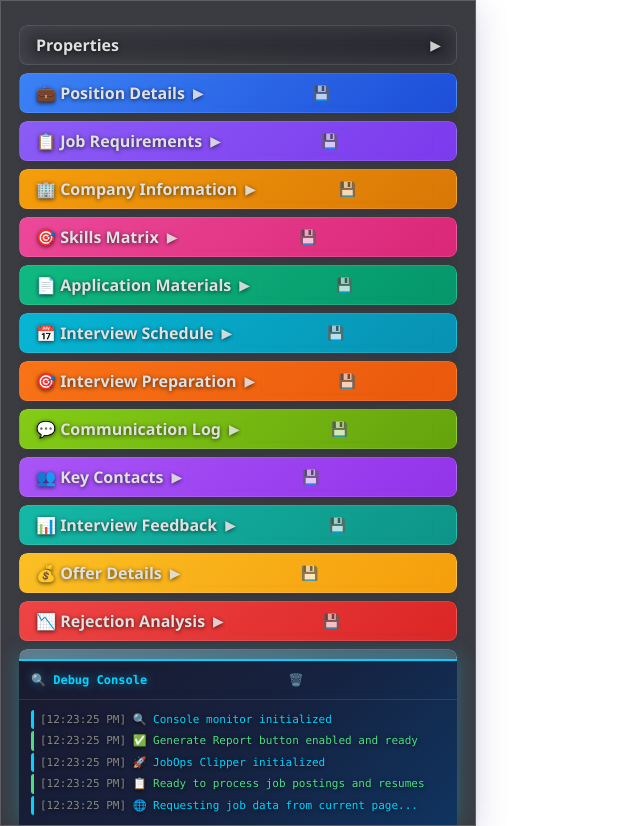
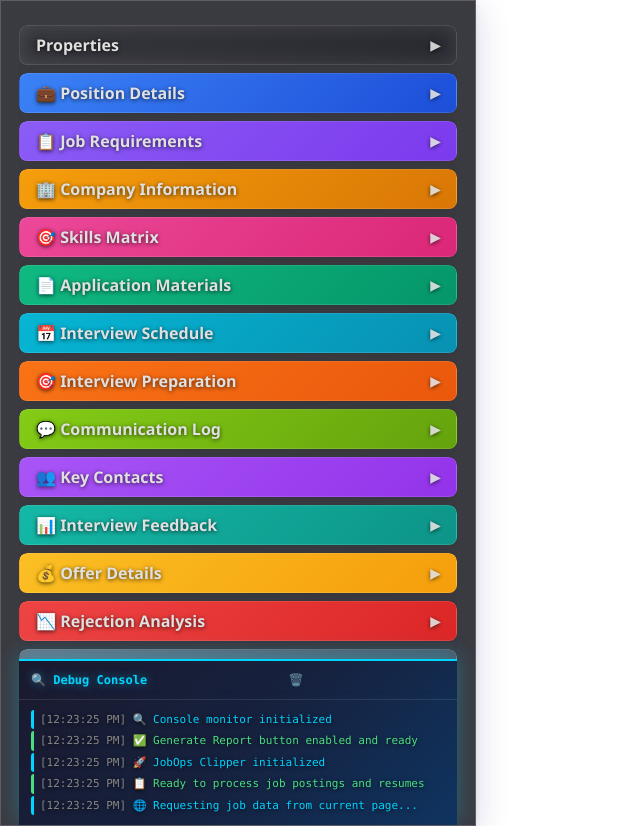
Before and after one commit to codesapienbe/jobops, a website with bundled scripts: page src/jobops_clipper/src/popup.html in a window 1280 px wide. Shown: the whole page, without its empty margins (0-640 px from the left). Built offline with nearby package versions, Linux system fonts and the light colour scheme; some packages are replaced by stand-ins of ours; no server answers.

Commit message:
Refactor popup UI and improve content validation feedback
- Updated CSS styles in popup.css to enhance layout, including adjustments to margin properties for toggle icons and save buttons.
- Removed deprecated section handling in popup.js, streamlining the setup for save buttons and improving user interaction.
- Enhanced logging and user feedback mechanisms by removing unnecessary notifications related to content validation, focusing on console logs for clarity.
- Updated build logs to reflect recent successful builds and maintain accurate output tracking.

```diff
--- a/src/jobops_clipper/src/popup.css
+++ b/src/jobops_clipper/src/popup.css
@@ -769,14 +769,17 @@ button:hover {
 }
 
 .toggle-icon {
-  margin-left: 8px;
+  margin-left: auto;
   font-size: 0.8em;
   transition: transform 0.3s ease;
   opacity: 0.9;
+  flex-shrink: 0;
 }
 
 .section-save-btn {
-  margin-left: 4px;
+  margin-left: auto;
+  margin-right: 8px;
+  flex-shrink: 0;
 }
 
 /* Remove the old specific header background colors since we're using the job-section style */
@@ -1210,6 +1213,7 @@ button:hover {
   transition: opacity 0.2s;
   padding: 4px;
   border-radius: 4px;
+  flex-shrink: 0;
 }
 
 .section-save-btn:hover {
--- a/src/jobops_clipper/src/popup.ts
+++ b/src/jobops_clipper/src/popup.ts
@@ -141,7 +141,6 @@ document.addEventListener("DOMContentLoaded", async () => {
                     }).join(', ');
 
                     logToConsole(`⚠️ Insufficient content for database creation. Missing: ${missingSections.join(', ')}`, "warning");
-                    showNotification(`⚠️ Need minimum content in: ${minRequirements}`, true);
                   }
                 }
 
@@ -577,24 +576,8 @@ document.addEventListener("DOMContentLoaded", async () => {
 
   // Setup save buttons for each section (when UI is implemented)
   function setupSectionSaveButtons() {
-    const sections = [
-      'position-details',
-      'job-requirements',
-      'company-information',
-      'skills-matrix',
-      'application-materials',
-      'interview-schedule',
-      'interview-preparation',
-      'communication-log',
-      'key-contacts',
-      'interview-feedback',
-      'offer-details',
-      'rejection-analysis',
-      'privacy-policy',
-      'lessons-learned',
-      'performance-metrics',
-      'advisor-review'
-    ];
+    // No sections will get save buttons - all job sections should look like Application Summary
+    const sections: string[] = [];
 
     sections.forEach(sectionName => {
       const sectionElement = document.querySelector(`[data-section="${sectionName}"]`);
@@ -660,7 +643,6 @@ document.addEventListener("DOMContentLoaded", async () => {
         }).join(', ');
 
         logToConsole(`⚠️ Cannot save - insufficient content. Missing: ${missingSections.join(', ')}`, "warning");
-        showNotification(`⚠️ Cannot save - need minimum content in: ${minRequirements}`, true);
         return;
       }
 
@@ -672,7 +654,6 @@ document.addEventListener("DOMContentLoaded", async () => {
         logToConsole(`✅ ${sectionName} saved successfully`, "success");
       } else {
         logToConsole(`⚠️ No data to save for ${sectionName}`, "warning");
-        showNotification(`⚠️ No data to save for ${sectionName}`, true);
       }
     } catch (error) {
       logToConsole(`❌ Failed to save ${sectionName}: ${error}`, "error");
@@ -945,7 +926,6 @@ document.addEventListener("DOMContentLoaded", async () => {
                     }).join(', ');
 
                     logToConsole(`⚠️ Insufficient content for database creation. Missing: ${missingSections.join(', ')}`, "warning");
-                    showNotification(`⚠️ Need minimum content in: ${minRequirements}`, true);
                   }
                 }
 
```
Also changed, not shown: dist/extension/popup.css, dist/extension/popup.js, 2 other files.
